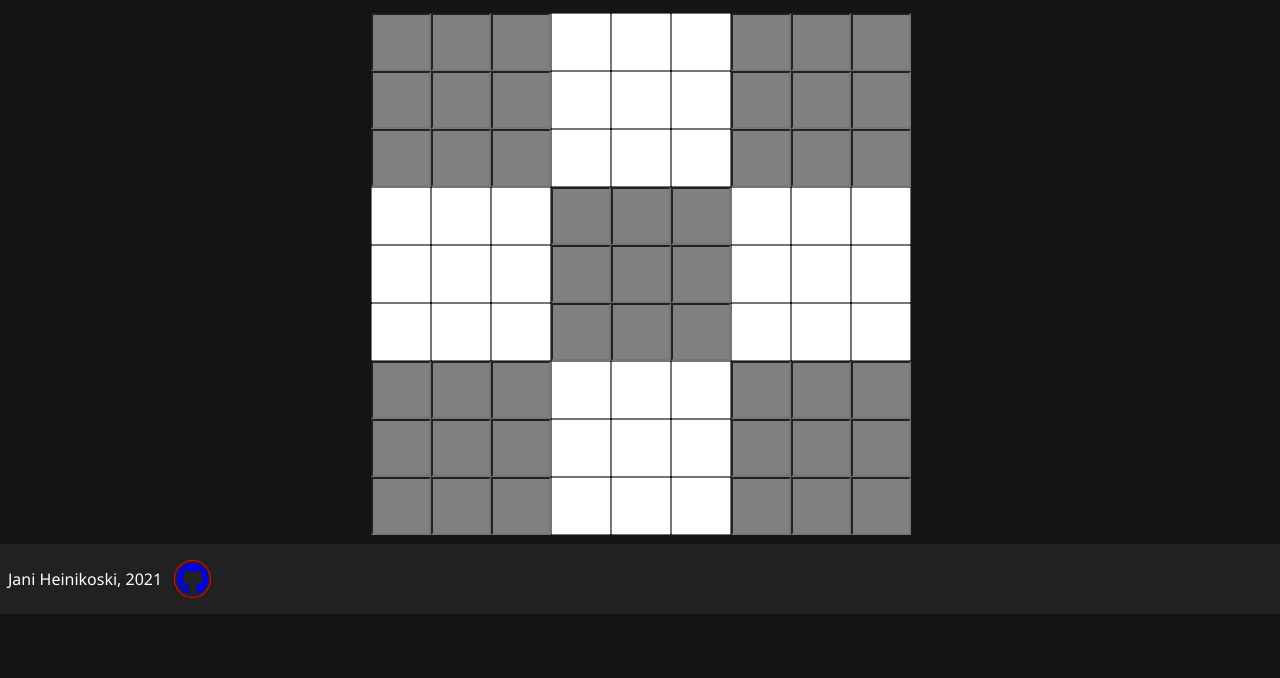
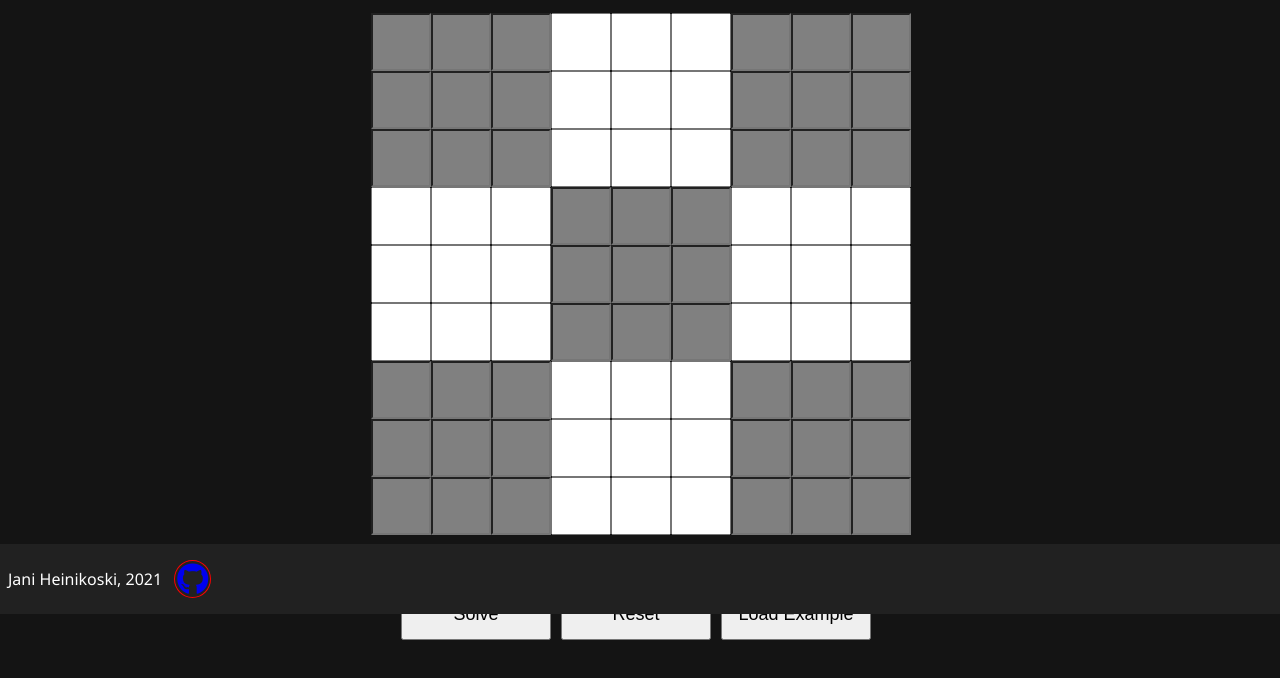
Before and after one commit to jani-heinikoski/sds_front_end, a website: page project/sudoku_solver/dist/solver.html in a window 1280 px wide. Shown: the part 186-864 px from the top of the page. Drawn offline with nearby package versions, Linux system fonts and the light colour scheme; files that its build step writes are made by us from their sources.

Commit message:
Button styling and hover on game grid

```diff
--- a/project/sudoku_solver/scss/_solver.scss
+++ b/project/sudoku_solver/scss/_solver.scss
@@ -28,7 +28,6 @@ input[type="number"] {
   .game-grid {
     display: grid;
     grid-template-rows: repeat(9, 1fr);
-    margin-bottom: 50px;
   }
   .row {
     display: flex;
@@ -64,6 +63,10 @@ input[type="number"] {
     width: 16px;
     height: 16px;
     font-size: 16px;
+  }
+  &:hover {
+    border-color: red;
+    cursor: pointer;
   }
 }
 
@@ -114,3 +117,28 @@ input[type="number"] {
 [id="66"] {
   background-color: grey;
 }
+
+.button-container {
+  display: flex;
+  margin-top: 35px;
+  margin-bottom: 50px;
+  flex-direction: column;
+  flex-flow: nowrap;
+  justify-content: center;
+  .btn {
+    margin: 20px 10px 10px 0px;
+    width: 150px;
+    height: 50px;
+    font-family: sans-serif;
+    font-size: 18px;
+    &:hover {
+      background-color: grey;
+      opacity: 1;
+    }
+  }
+}
+
+.spacing {
+  width: 100%;
+  height: 50px;
+}
```
